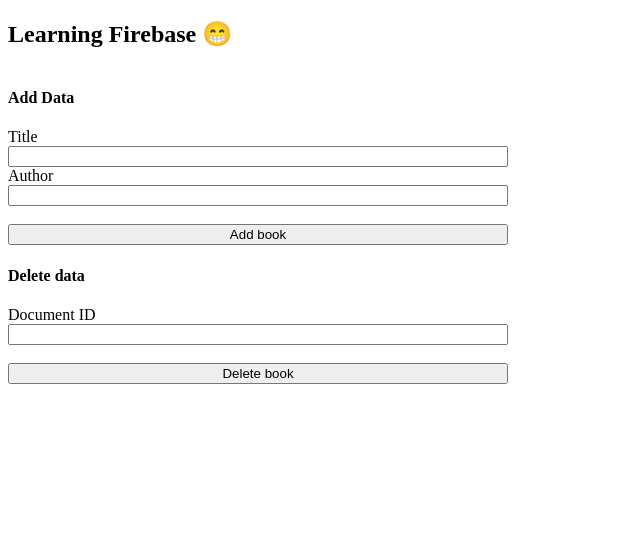
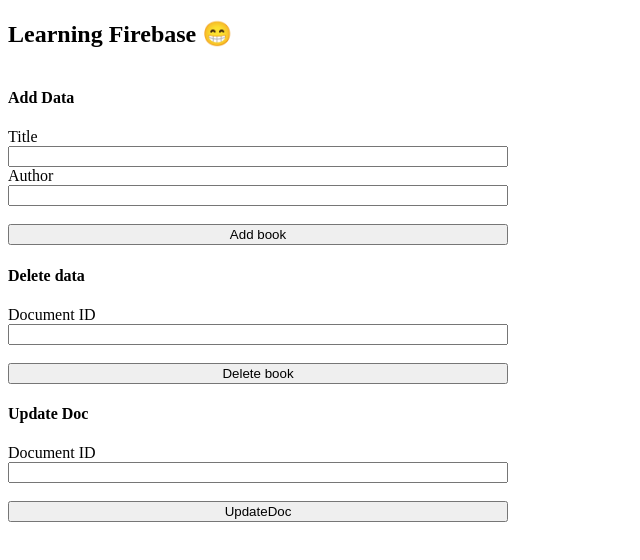
Before and after one commit to rs-prasad/learning-projects, a React (Create React App) app in the folder firebase-project/: page / in a window 1280 px wide. Shown: the top 560 px of the page, without its empty margins (0-640 px from the left). Built offline with nearby package versions, Linux system fonts and the light colour scheme; no server answers; the database is empty.

Commit message:
feat: get Single document, update doc functionality

```diff
--- a/firebase-project/src/App.css
+++ b/firebase-project/src/App.css
@@ -1,4 +1,5 @@
 .add-data,
+.update-doc,
 .delete-data {
   display: flex;
   flex-direction: column;
--- a/firebase-project/src/ModifyData.js
+++ b/firebase-project/src/ModifyData.js
@@ -1,5 +1,11 @@
 import { useEffect, useRef, useState } from "react";
-import { addDoc, deleteDoc, doc, serverTimestamp } from "firebase/firestore";
+import {
+  addDoc,
+  deleteDoc,
+  doc,
+  serverTimestamp,
+  updateDoc,
+} from "firebase/firestore";
 import { colRef, db } from "./firebase";
 
 const ModifyData = () => {
@@ -8,11 +14,12 @@
   const deleteData = useRef();
   const [addBook, setAddBook] = useState({ title: "", author: "" });
   const [deleteBook, setDeleteBook] = useState({ id: "" });
+  const [updateDocId, setUpdateDocId] = useState("");
 
   //UseEffects
   //useEffect(() => console.log(addBook), [addBook]);
 
-  //Event listeners
+  //Change Event listeners
   const handleAddDataChange = (e) => {
     setAddBook({ ...addBook, [e.target.name]: e.target.value });
   };
@@ -20,6 +27,12 @@
   const handleDeleteDataChange = (e) => {
     setDeleteBook({ ...deleteBook, [e.target.name]: e.target.value });
   };
+
+  const handleUpdateDocChange = (e) => {
+    setUpdateDocId(e.target.value);
+  };
+
+  // Submit Event listeners
   const handleAddDataSubmit = (e) => {
     e.preventDefault();
     addDoc(colRef, { ...addBook, createdAt: serverTimestamp() })
@@ -39,6 +52,15 @@
         alert("Book deleted");
       })
       .catch((err) => console.error(err));
+  };
+
+  const handelUpdateDocSubmit = (e) => {
+    e.preventDefault();
+    const docRef = doc(db, "Books", updateDocId);
+    updateDoc(docRef, { title: "updated title for test" }).then(() => {
+      alert("doc updated");
+      setUpdateDocId("");
+    });
   };
 
   return (
@@ -84,6 +106,18 @@
         <br />
         <button type="submit">Delete book</button>
       </form>
+      <form className="update-doc" onSubmit={(e) => handelUpdateDocSubmit(e)}>
+        <h4>Update Doc</h4>
+        <label htmlFor="id">Document ID</label>
+        <input
+          type="text"
+          name="id"
+          value={updateDocId}
+          onChange={(e) => handleUpdateDocChange(e)}
+        />
+        <br />
+        <button type="submit">UpdateDoc</button>
+      </form>
     </>
   );
 };
--- a/firebase-project/src/firebase.js
+++ b/firebase-project/src/firebase.js
@@ -7,6 +7,8 @@
   query,
   where,
   orderBy,
+  getDoc,
+  doc,
 } from "firebase/firestore";
 
 console.log("firebase");
@@ -53,4 +55,12 @@
   docs.forEach((doc) => books.push({ ...doc.data(), id: doc.id }));
   console.log(books);
 });
+
+// getting single document
+const docRef = doc(db, "Books", "2yru3v9IN8pLPy1Sj7u5");
+//getDoc(docRef).then((doc) => console.log(doc.data()));
+onSnapshot(docRef, (doc) => {
+  console.log(doc.data(), doc.id);
+});
+
 export { db, colRef };
```
